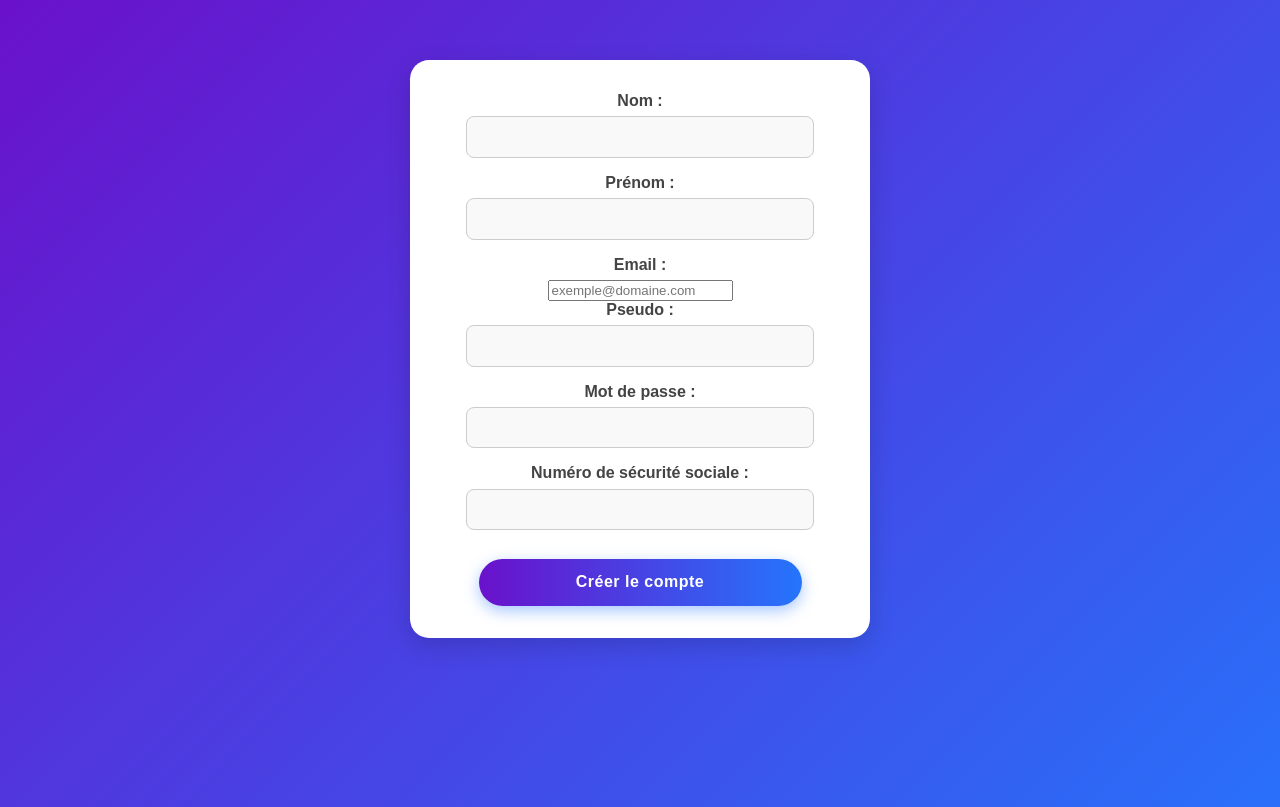
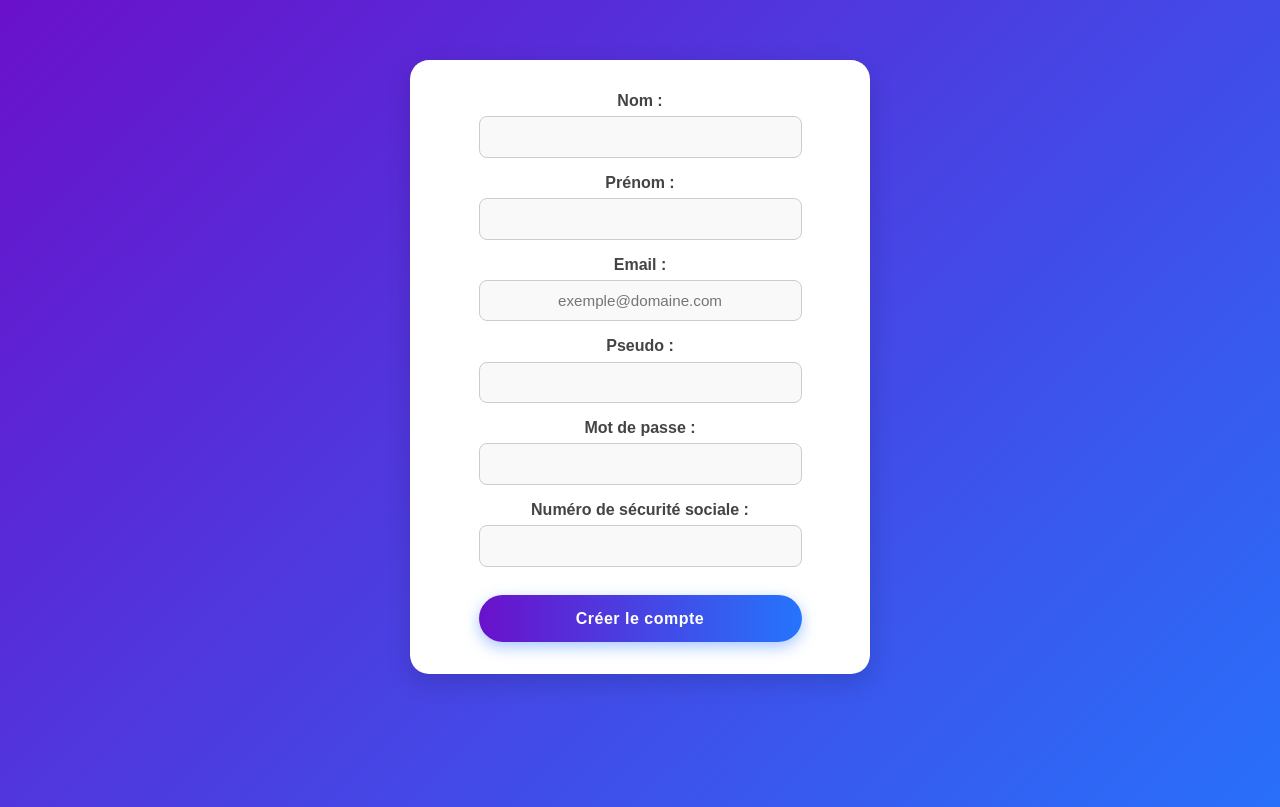
Before and after one commit to Vip181/studiEcole, a PHP site: page /inscription.php in a window 1280 px wide. Shown: the top 807 px of the page. Run offline with PHP 8.4, Linux system fonts and the light colour scheme.

Commit message:
Add files via upload

```diff
--- a/register.css
+++ b/register.css
@@ -8,8 +8,8 @@ body {
   align-items: center;
   justify-content: flex-start;
   margin: 0;
-  padding-top: 60px; /* espace au-dessus du formulaire */
-  padding-bottom: 60px; /* espace en bas */
+  padding-top: 60px;
+  padding-bottom: 60px;
   color: #333;
 }
 
@@ -48,25 +48,43 @@ label {
   margin-bottom: 0.4rem;
   font-weight: 600;
   color: #444;
-  text-align: center; /* centrage des labels */
+  text-align: center;
 }
 
-/* ✍️ Champs de saisie */
+/* ✍️ Champs de saisie (tous identiques) */
 input[type="text"],
-input[type="password"] {
-  width: 85%; /* champ plus étroit, bien centré */
+input[type="password"],
+input[type="email"],
+input[type="number"] {
+  width: 85%;
   padding: 0.7rem;
   border: 1px solid #ccc;
   border-radius: 0.5rem;
   margin-bottom: 1rem;
   font-size: 0.95rem;
-  text-align: center; /* texte centré dans le champ */
+  text-align: center;
   background-color: #f9f9f9;
   transition: all 0.3s ease;
+  appearance: none;
+  -webkit-appearance: none;
+  -moz-appearance: none;
+  box-sizing: border-box;
 }
 
+/* ✅ Correction spéciale pour les champs email (supprime tout style navigateur) */
+input[type="email"] {
+  background-color: #f9f9f9 !important;
+  border: 1px solid #ccc !important;
+  color: #000;
+  box-shadow: none !important;
+  outline: none !important;
+}
+
+/* 🎯 Effet focus */
 input[type="text"]:focus,
-input[type="password"]:focus {
+input[type="password"]:focus,
+input[type="email"]:focus,
+input[type="number"]:focus {
   border-color: #2575fc;
   outline: none;
   background-color: #fff;
@@ -121,6 +139,8 @@ input[type="submit"]:active {
 
   input[type="text"],
   input[type="password"],
+  input[type="email"],
+  input[type="number"],
   input[type="submit"] {
     width: 90%;
     font-size: 0.9rem;
```
